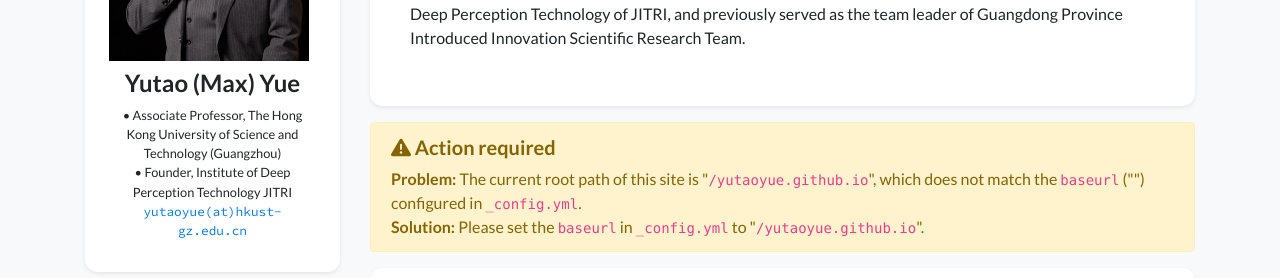
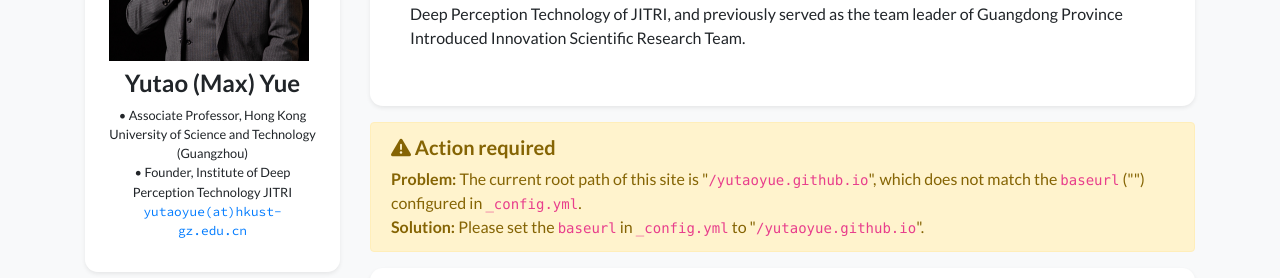
Before and after one commit to yutaoyue/yutaoyue.github.io, a Jekyll site: the page built from index.html, in a window 1280 px wide. Shown: the part 296-574 px from the top of the page. Built offline with Jekyll 4.4.1, drawn with Linux system fonts in a browser that asks for light colours; nearby versions of some CDN libraries; a style sheet for code colours, icons or effects is not loaded.

Commit message:
Update profile.yml

```diff
--- a/_data/profile.yml
+++ b/_data/profile.yml
@@ -3,7 +3,7 @@
 navbar_name: "Yutao (Max) Yue"
 
 positions:
-- name: • Associate Professor, The Hong Kong University of Science and Technology (Guangzhou)
+- name: • Associate Professor, Hong Kong University of Science and Technology (Guangzhou)
   logo: /assets/hkustgz.png  # Logo is optional
 - name: • Founder, Institute of Deep Perception Technology JITRI
 # - name: IEEE & CCF Senior Member
```
